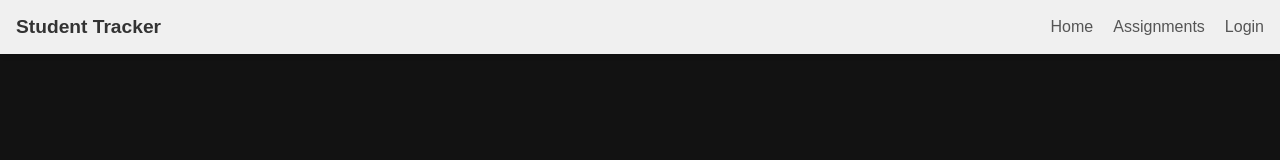
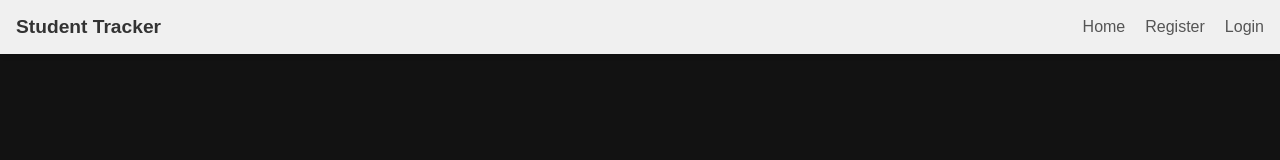
Before and after one commit to Dtatum0826/Student-tracker-UI, a React (Create React App) app: page / in a window 1280 px wide. Shown: the top 160 px of the page. Built offline with nearby package versions, Linux system fonts and the light colour scheme.

Commit message:
Resolved assignment and register button logic to appear on login status

```diff
--- a/src/common/Navbar.jsx
+++ b/src/common/Navbar.jsx
@@ -1,7 +1,6 @@
-
 import { Link } from 'react-router-dom';
-import '../styles/Navbar.css'; // Import CSS for styling
-
+import '../styles/Navbar.css';
+import { isAuthenticated } from '../utils/AuthService';
 
 const Navbar = () => {
   return (
@@ -13,12 +12,31 @@ const Navbar = () => {
         <li>
           <Link to="/landing-page">Home</Link>
         </li>
+        {isAuthenticated() && (
           <li>
             <Link to="/assignments">Assignments</Link>
           </li>
+        )}
+        {!isAuthenticated() && (
+          <li>
+            <Link to="/register">Register</Link>
+          </li>
+        )}
+        {isAuthenticated()  && (
+          <li>
+            <Link to="/" onClick={() => {
+                localStorage.removeItem('jwt');
+                window.location.href = "/";
+              }}>
+              Logout
+            </Link>
+          </li>
+        )}
+        {!isAuthenticated() && (
           <li>
             <Link to="/">Login</Link>
           </li>
+        )}
       </ul>
     </nav>
   );
```
Lines whose indentation alone changed are shown as unchanged.
